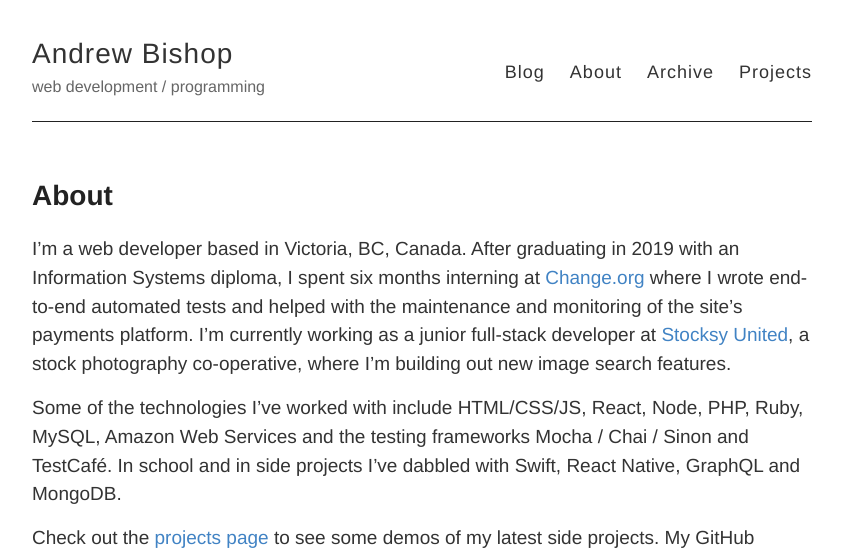
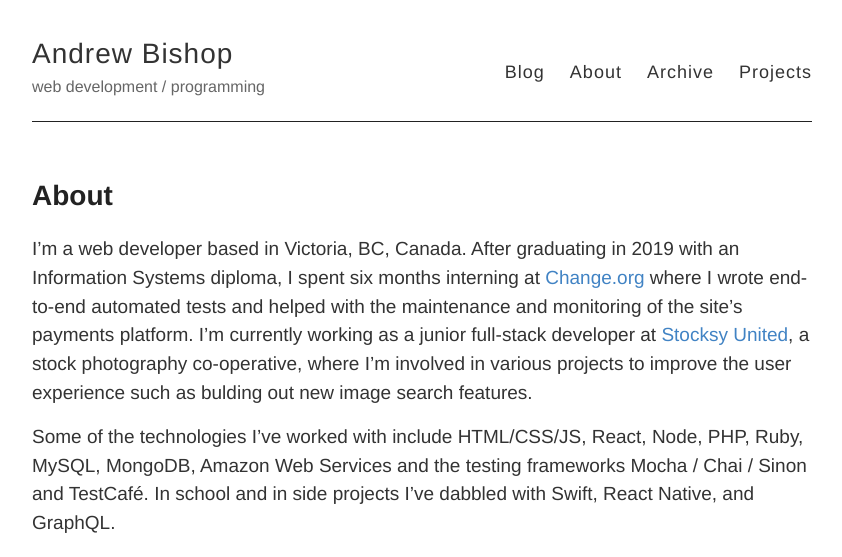
Before and after one commit to a-bishop/old_blog, a Jekyll site: the page built from about.md, in a window 1280 px wide. Shown: the top 557 px of the page, without its empty margins (218-1060 px from the left). Built offline with Jekyll 4.4.1, drawn with Linux system fonts in a browser that asks for light colours; nearby versions of some CDN libraries.

Commit message:
Add photo

```diff
--- a/about.md
+++ b/about.md
@@ -5,9 +5,9 @@ permalink: /about/
 ---
 
 
-I'm a web developer based in Victoria, BC, Canada. After graduating in 2019 with an Information Systems diploma, I spent six months interning at [Change.org](https://www.change.org/) where I wrote end-to-end automated tests and helped with the maintenance and monitoring of the site's payments platform. I'm currently working as a junior full-stack developer at [Stocksy United](https://www.stocksy.com/), a stock photography co-operative, where I'm building out new image search features.
+I'm a web developer based in Victoria, BC, Canada. After graduating in 2019 with an Information Systems diploma, I spent six months interning at [Change.org](https://www.change.org/) where I wrote end-to-end automated tests and helped with the maintenance and monitoring of the site's payments platform. I'm currently working as a junior full-stack developer at [Stocksy United](https://www.stocksy.com/), a stock photography co-operative, where I'm involved in various projects to improve the user experience such as bulding out new image search features.
 
-Some of the technologies I've worked with include HTML/CSS/JS, React, Node, PHP, Ruby, MySQL, Amazon Web Services and the testing frameworks Mocha / Chai / Sinon and TestCafé. In school and in side projects I've dabbled with Swift, React Native, GraphQL and MongoDB.
+Some of the technologies I've worked with include HTML/CSS/JS, React, Node, PHP, Ruby, MySQL, MongoDB, Amazon Web Services and the testing frameworks Mocha / Chai / Sinon and TestCafé. In school and in side projects I've dabbled with Swift, React Native, and GraphQL.
 
 Check out the [projects page]( {{ "./projects" | relative_url }} ) to see some demos of my latest side projects. My GitHub account with all the source code can be found [here](https://github.com/a-bishop).
 
```
Also changed, not shown: images/me-colombia.png (added).
